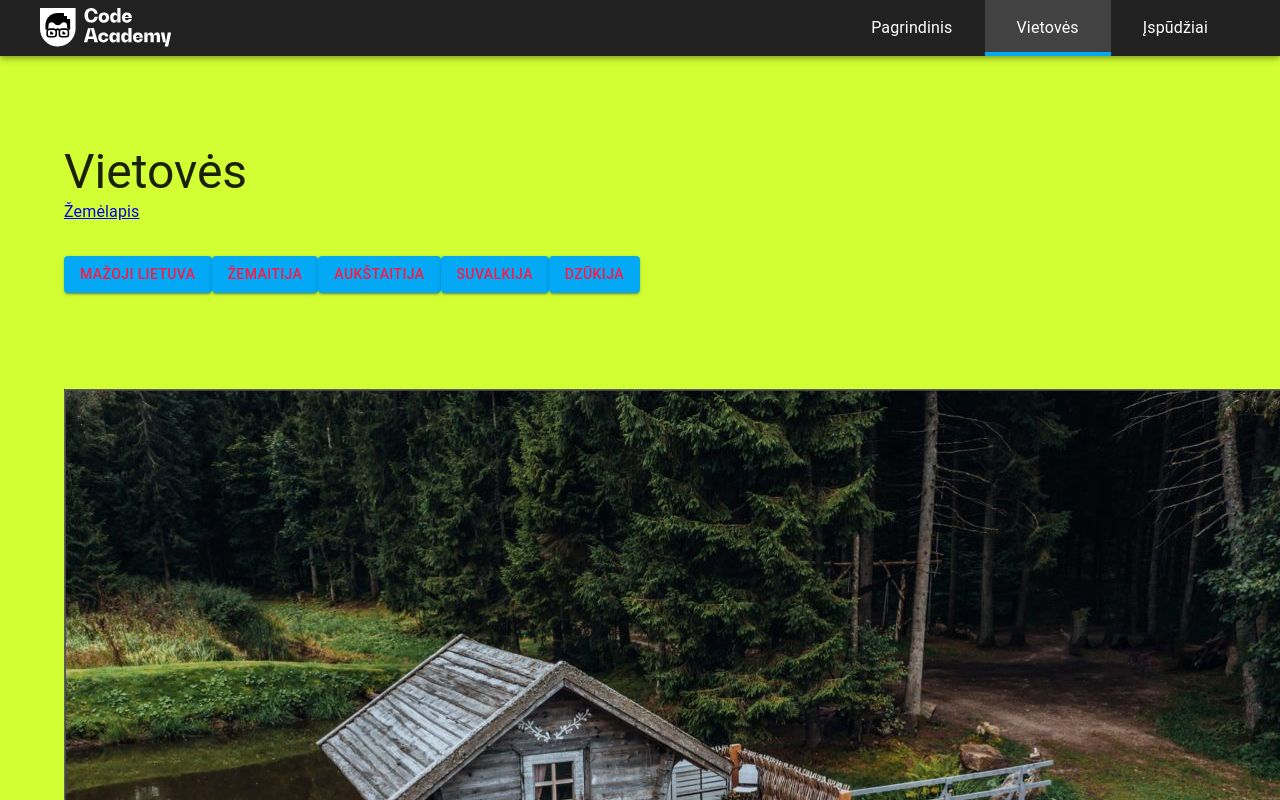
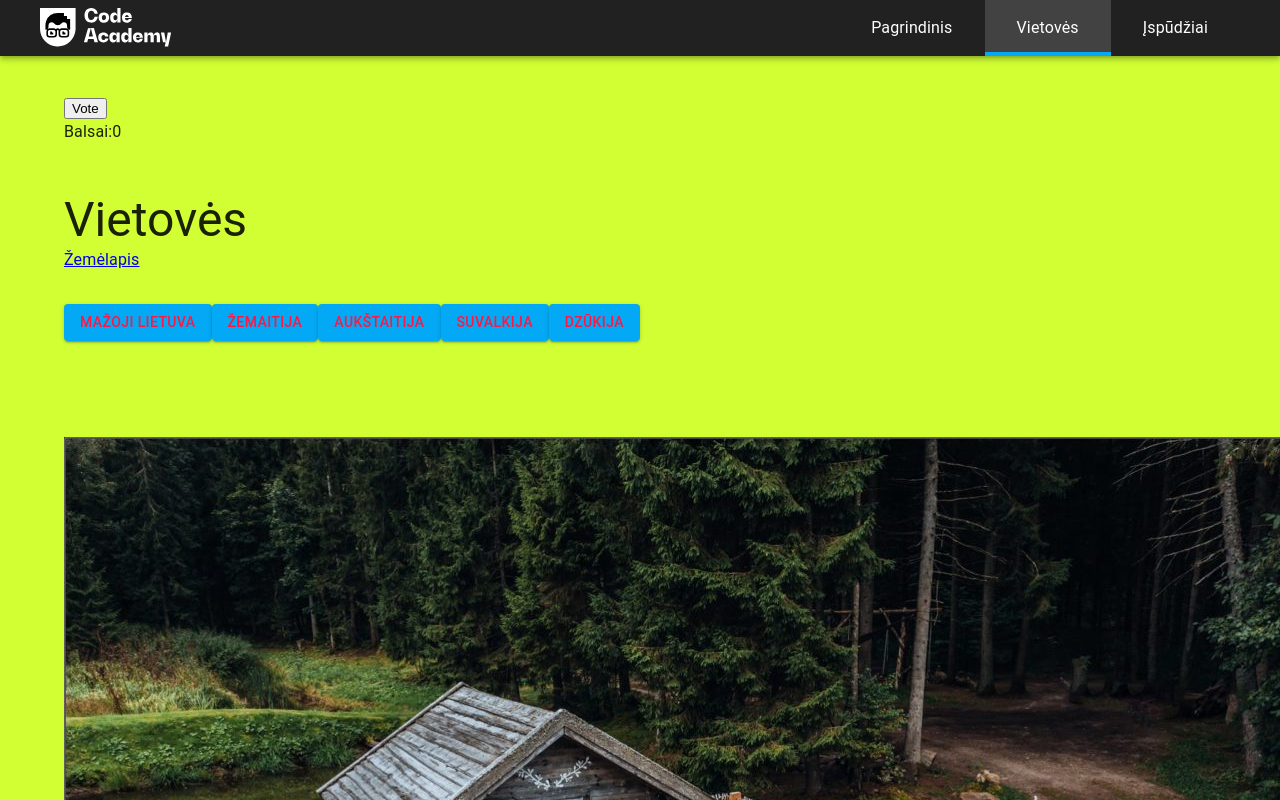
Before and after one commit to isliuzinskaite/ts-projektas, a React (Create React App) app: page /vietoves in a window 1280 px wide. Shown: the top 800 px of the page. Built offline with nearby package versions, Linux system fonts and the light colour scheme.

Commit message:
Dummy voting button

```diff
--- a/package.json
+++ b/package.json
@@ -8,9 +8,11 @@
     "@mui/icons-material": "^5.6.0",
     "@mui/material": "^5.6.0",
     "@redux-devtools/extension": "^3.2.2",
+    "@reduxjs/toolkit": "^1.8.1",
     "axios": "^0.27.2",
     "react": "^17.0.0",
     "react-dom": "^17.0.0",
+    "react-redux": "^8.0.1",
     "react-router-dom": "^6.3.0",
     "react-scripts": "5.0.0",
     "uuid": "^8.3.2"
--- /dev/null
+++ b/src/components/voting.tsx
@@ -0,0 +1,26 @@
+import React from 'react';
+import { useDispatch, useSelector } from 'react-redux';
+import { RootState } from '../store';
+import { increment } from '../counterSlice';
+
+const Voting: React.FC = () => {
+  const count = useSelector((state: RootState) => state.counter.values.reduce((a, b) => a + b, 0));
+  const dispatch = useDispatch();
+  return (
+    <div>
+      <button
+        type="button"
+        aria-label="Vote"
+        onClick={() => dispatch(increment())}
+      >
+        Vote
+      </button>
+      <div>
+        Balsai:
+        {count}
+      </div>
+    </div>
+  );
+};
+
+export default Voting;
--- /dev/null
+++ b/src/counterSlice.ts
@@ -0,0 +1,34 @@
+import { createSlice, PayloadAction } from '@reduxjs/toolkit';
+
+export interface CounterState {
+  values: number[]
+}
+
+const initialState: CounterState = {
+  values: [],
+};
+
+export const counterSlice = createSlice({
+  name: 'counter',
+  initialState,
+  reducers: {
+    increment: (state) => {
+      // Redux Toolkit allows us to write "mutating" logic in reducers. It
+      // doesn't actually mutate the state because it uses the Immer library,
+      // which detects changes to a "draft state" and produces a brand new
+      // immutable state based off those changes
+      state.values.push(1);
+    },
+    decrement: (state) => {
+      state.values.push(-1);
+    },
+    incrementByAmount: (state, action: PayloadAction<number>) => {
+      state.values.push(action.payload);
+    },
+  },
+});
+
+// Action creators are generated for each case reducer function
+export const { increment, decrement, incrementByAmount } = counterSlice.actions;
+
+export default counterSlice.reducer;
--- a/src/index.tsx
+++ b/src/index.tsx
@@ -1,5 +1,6 @@
 import React from 'react';
 import ReactDOM from 'react-dom';
+import { Provider } from 'react-redux';
 import {
   ThemeProvider,
   CssBaseline,
@@ -8,11 +9,15 @@ import {
 import lightTheme from './styles/theme';
 import App from './app';
 
+import { store } from './store';
+
 ReactDOM.render(
   <React.StrictMode>
     <ThemeProvider theme={lightTheme}>
       <CssBaseline />
-      <App />
+      <Provider store={store}>
+        <App />
+      </Provider>
     </ThemeProvider>
   </React.StrictMode>,
   document.getElementById('root'),
--- a/src/pages/vietoves-page.tsx
+++ b/src/pages/vietoves-page.tsx
@@ -3,10 +3,12 @@ import {
   Box, Container, Typography, Button,
 } from '@mui/material';
 import Section from '../components/section';
+import VoteButton from '../components/voting';
 import NamasImgSrc from './namas.jpg';
 
 const VietovesPage: React.FC = () => (
   <Container sx={{ my: 5 }}>
+    <VoteButton />
     <Section>
       <Typography component="h1" variant="h3">
         Vietovės
--- /dev/null
+++ b/src/store.ts
@@ -0,0 +1,11 @@
+import { configureStore } from '@reduxjs/toolkit';
+import counterReducer from './counterSlice';
+
+export const store = configureStore({
+  reducer: {
+    counter: counterReducer,
+  },
+});
+
+export type RootState = ReturnType<typeof store.getState>;
+export type AppDispatch = typeof store.dispatch;
```
Also changed, not shown: 1 other file (tests, documents, lock files or other folders).
